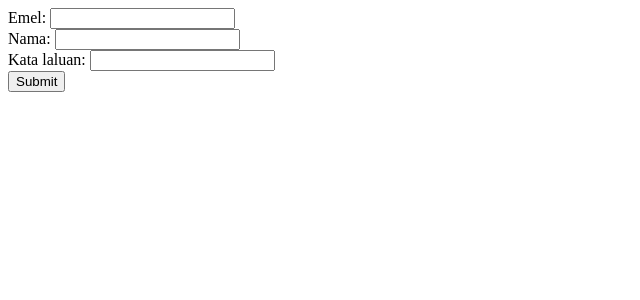
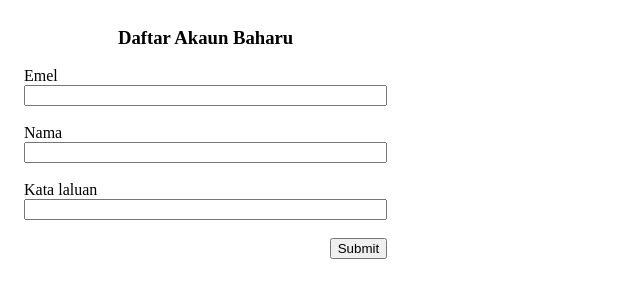
Before and after one commit to KhilfiKhairulAmin/urusmarkah-pelanggan, a React (Create React App) app: page /daftar_masuk in a window 1280 px wide. Shown: the top 300 px of the page, without its empty margins (0-640 px from the left). Built offline with nearby package versions, Linux system fonts and the light colour scheme.

Commit message:
Penstailan halaman daftar masuk dihasilkan

```diff
--- a/src/halaman/daftar_masuk.js
+++ b/src/halaman/daftar_masuk.js
@@ -39,10 +39,20 @@ export default function DaftarMasuk () {
     return (
         <>
             <form onSubmit={hantar}>
-                Emel: <input type='email' value={emel} onChange={(event) => setEmel(event.target.value)}></input><br />
-                Nama: <input type='text' value={nama} onChange={(event) => setNama(event.target.value)}></input><br />
-                Kata laluan: <input type='password' value={kataLaluan} onChange={(event) => setKataLaluan(event.target.value)}></input><br />
-                <input type='submit' value='Submit' />
+                <div style={{
+                    display: 'flex',
+                    flexDirection: 'column',
+                    marginLeft: '1rem',
+                    marginRight: '70%'
+                }}>
+                    <h3 style={{ alignSelf: 'center'}}>Daftar Akaun Baharu</h3>
+                    Emel <input type='email' value={emel} onChange={(event) => setEmel(event.target.value)}></input><br />
+                    Nama <input type='text' value={nama} onChange={(event) => setNama(event.target.value)}></input><br />
+                    Kata laluan <input type='password' value={kataLaluan} onChange={(event) => setKataLaluan(event.target.value)}></input><br />
+                    <input type='submit' value='Submit' style={{
+                        alignSelf: 'flex-end'
+                    }}/>
+                </div>
             </form>
         </>
     )
```
